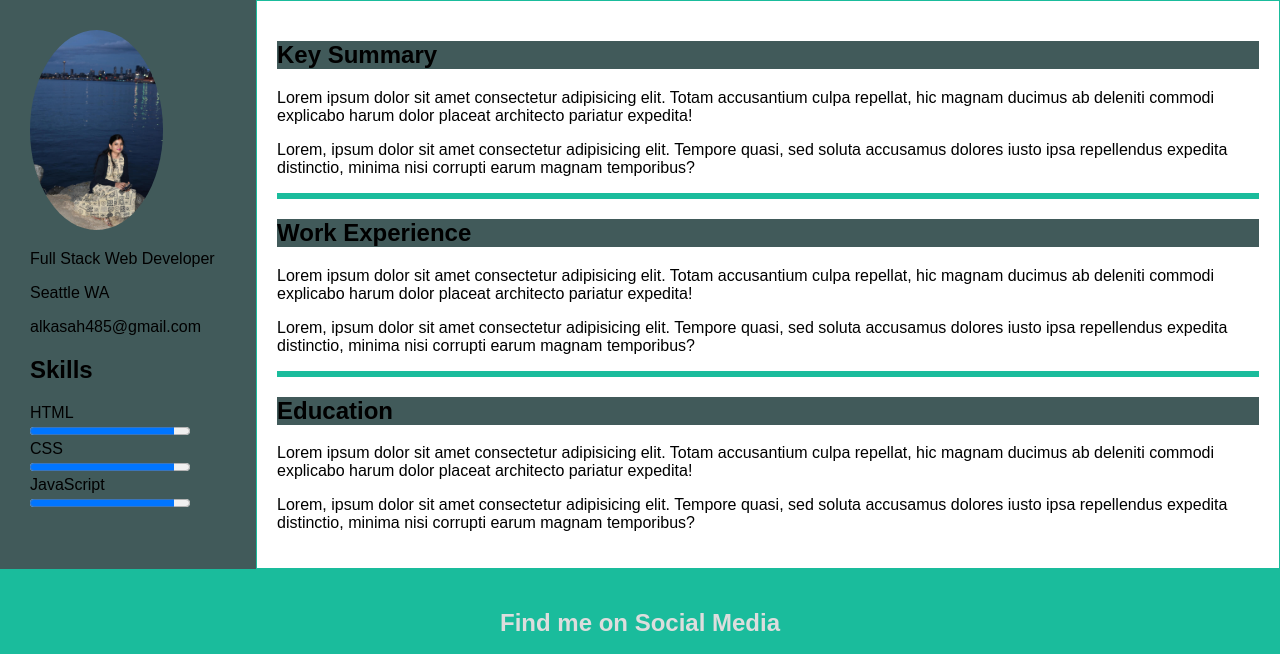
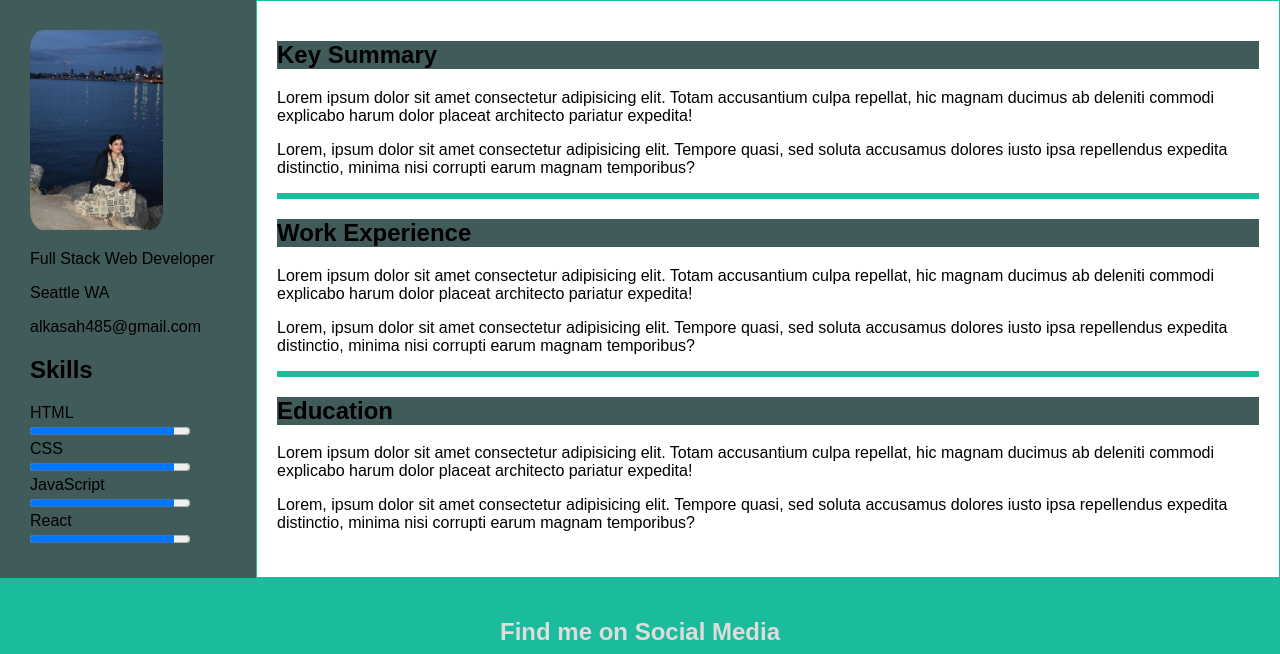
Before and after one commit to alka485/Resume-, a plain HTML site: page index.html in a window 1280 px wide. Drawn offline with Linux system fonts and the light colour scheme.

Commit message:
added progress bar

```diff
--- a/index.html
+++ b/index.html
@@ -9,7 +9,7 @@
 </head>
 <body>
     <main>
-        <div class="row">
+        <div class="container">
             <div class="side">
                 <div class="image">
                     <img src="./image.jpg" alt="" height="200px">
@@ -25,6 +25,9 @@
                     <br>
                     <label for="">JavaScript</label>
                     <progress value="90" max="100">95%</progress>
+                    <br>
+                    <label for="">React</label>
+                    <progress value="90" max="100">85%</progress>
                 </div>
            </div>
             <div class="main">
--- a/style.css
+++ b/style.css
@@ -17,7 +17,7 @@ body {
     background-color: #415A5A;
 }
 
-.row {
+.container{
     display: flex;
     flex-wrap: wrap;
 }
@@ -29,7 +29,7 @@ body {
 }
 
 img{
-    border-radius: 50%;
+    border-radius: 10%;
 }
 
 .side {
```
